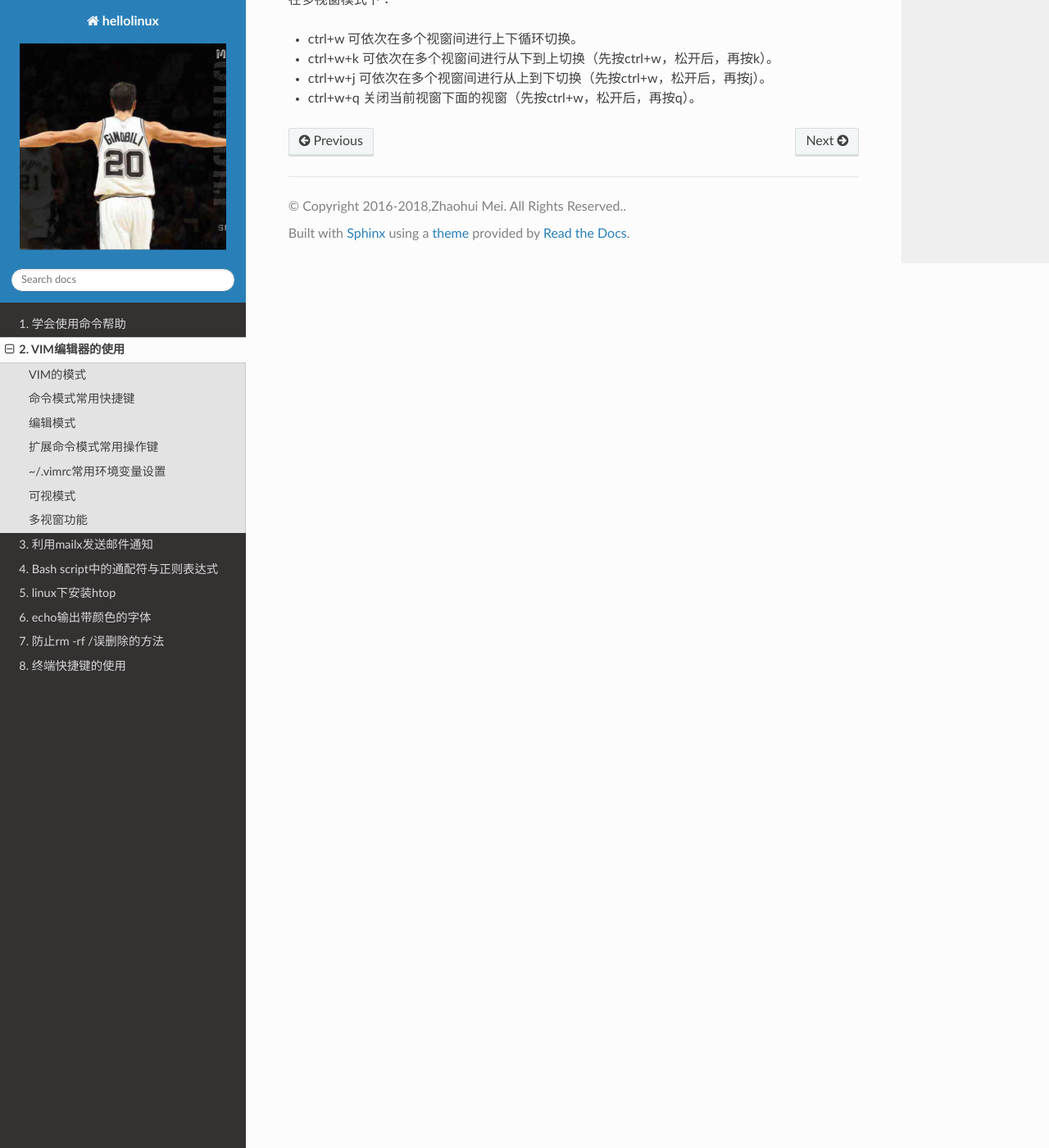
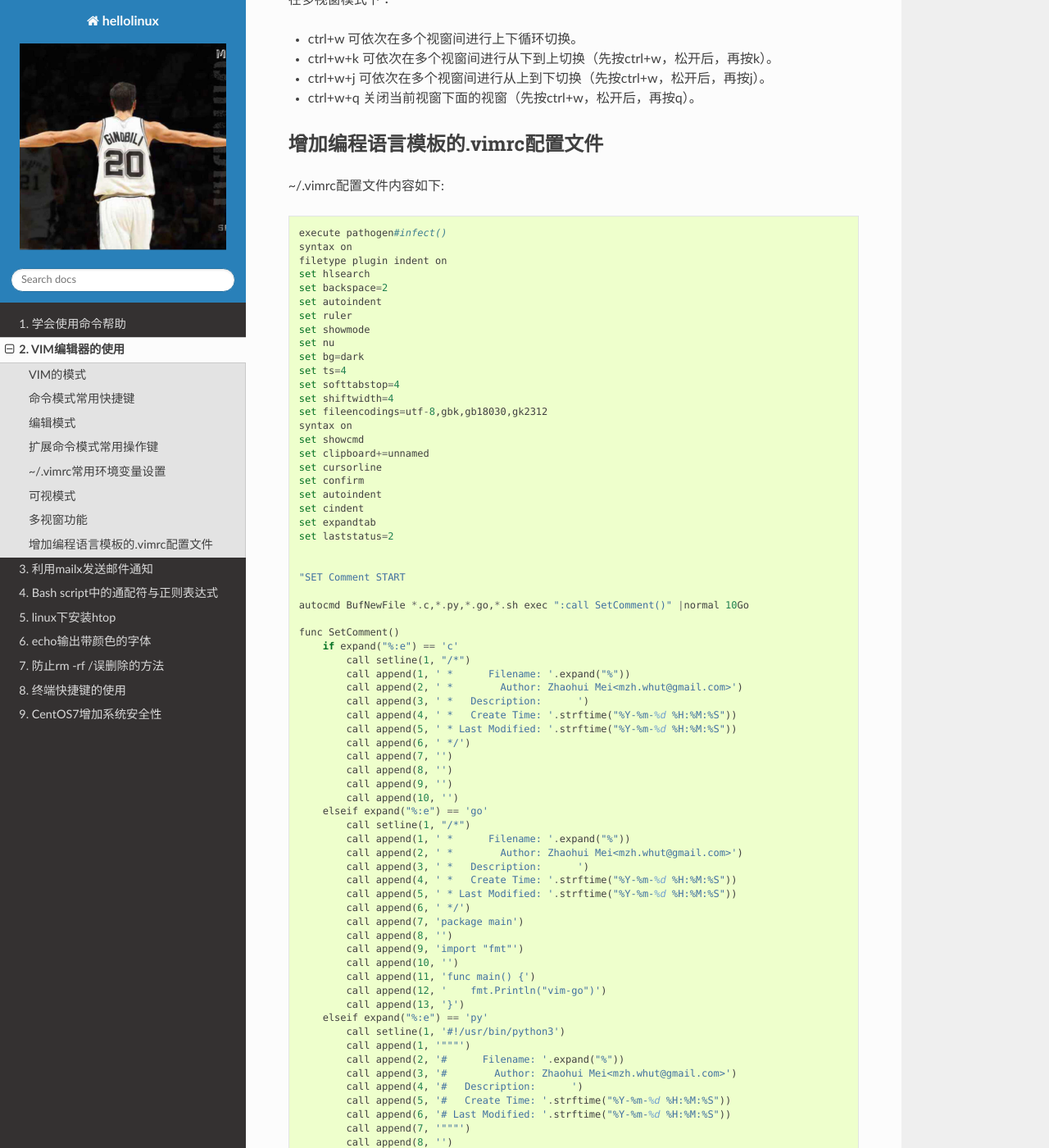
Before and after one commit to meizhaohui/hellolinux, a Sphinx documentation site: the page built from source/02_how_to_use_vim.rst, in a window 1280 px wide and 1400 px high, scrolled down 5378 px. Shown: the whole window at 82% size. Built offline with Sphinx 7.4.7 and the Read the Docs theme 2.0.0, drawn with Linux system fonts in a browser that asks for light colours; some of the changed text lies outside the part shown.

Commit message:
update vim templates and support the markdown file

```diff
--- a/source/02_how_to_use_vim.rst
+++ b/source/02_how_to_use_vim.rst
@@ -242,3 +242,135 @@ VIM的模式
 -  ctrl+w+k 可依次在多个视窗间进行从下到上切换（先按ctrl+w，松开后，再按k）。
 -  ctrl+w+j  可依次在多个视窗间进行从上到下切换（先按ctrl+w，松开后，再按j）。
 -  ctrl+w+q  关闭当前视窗下面的视窗（先按ctrl+w，松开后，再按q）。
+
+增加编程语言模板的.vimrc配置文件
+------------------------------------------
+
+~/.vimrc配置文件内容如下::
+
+    execute pathogen#infect()
+    syntax on
+    filetype plugin indent on
+    set hlsearch
+    set backspace=2
+    set autoindent
+    set ruler
+    set showmode
+    set nu
+    set bg=dark
+    set ts=4
+    set softtabstop=4
+    set shiftwidth=4
+    set fileencodings=utf-8,gbk,gb18030,gk2312
+    syntax on
+    set showcmd
+    set clipboard+=unnamed
+    set cursorline
+    set confirm
+    set autoindent
+    set cindent
+    set expandtab
+    set laststatus=2
+
+
+    "SET Comment START
+
+    autocmd BufNewFile *.c,*.py,*.go,*.sh exec ":call SetComment()" |normal 10Go
+
+    func SetComment()
+        if expand("%:e") == 'c'
+            call setline(1, "/*")
+            call append(1, ' *      Filename: '.expand("%"))
+            call append(2, ' *        Author: Zhaohui Mei<mzh.whut@gmail.com>')
+            call append(3, ' *   Description:      ')
+            call append(4, ' *   Create Time: '.strftime("%Y-%m-%d %H:%M:%S"))
+            call append(5, ' * Last Modified: '.strftime("%Y-%m-%d %H:%M:%S"))
+            call append(6, ' */')
+            call append(7, '')
+            call append(8, '')
+            call append(9, '')
+            call append(10, '')
+        elseif expand("%:e") == 'go'
+            call setline(1, "/*")
+            call append(1, ' *      Filename: '.expand("%"))
+            call append(2, ' *        Author: Zhaohui Mei<mzh.whut@gmail.com>')
+            call append(3, ' *   Description:      ')
+            call append(4, ' *   Create Time: '.strftime("%Y-%m-%d %H:%M:%S"))
+            call append(5, ' * Last Modified: '.strftime("%Y-%m-%d %H:%M:%S"))
+            call append(6, ' */')
+            call append(7, 'package main')
+            call append(8, '')
+            call append(9, 'import "fmt"')
+            call append(10, '')
+            call append(11, 'func main() {')
+            call append(12, '    fmt.Println("vim-go")')
+            call append(13, '}')
+        elseif expand("%:e") == 'py'
+            call setline(1, '#!/usr/bin/python3')
+            call append(1, '"""')
+            call append(2, '#      Filename: '.expand("%"))
+            call append(3, '#        Author: Zhaohui Mei<mzh.whut@gmail.com>')
+            call append(4, '#   Description:      ')
+            call append(5, '#   Create Time: '.strftime("%Y-%m-%d %H:%M:%S"))
+            call append(6, '# Last Modified: '.strftime("%Y-%m-%d %H:%M:%S"))
+            call append(7, '"""')
+            call append(8, '')
+            call append(9, '')
+            call append(10, '')
+        elseif expand("%:e") == 'sh'
+            call setline(1, '#!/bin/bash')
+            call append(1, '##################################################')
+            call append(2, '#      Filename: '.expand("%"))
+            call append(3, '#        Author: Zhaohui Mei<mzh.whut@gmail.com>')
+            call append(4, '#   Description:      ')
+            call append(5, '#   Create Time: '.strftime("%Y-%m-%d %H:%M:%S"))
+            call append(6, '# Last Modified: '.strftime("%Y-%m-%d %H:%M:%S"))
+            call append(7, '##################################################')
+            call append(8, '')
+            call append(9, '')
+            call append(10, '')
+        endif
+    endfunc
+    map <F2> :call SetComment()<CR>:10<CR>o
+
+    "SET Comment END
+
+    "SET Last Modified Time START
+
+    func DataInsert()
+        if expand("%:e") == 'c' || expand("%:e") == 'go'
+            call cursor(6, 1)
+            if search ('Last Modified') != 0
+                let line = line('.')
+                call setline(line, ' * Last Modified: '.strftime("%Y-%m-%d %H:%M:%S"))
+            endif
+        elseif expand("%:e") == 'py' || expand("%:e") == 'sh'
+            call cursor(7, 1)
+            if search ('Last Modified') != 0
+                let line = line('.')
+                call setline(line, '# Last Modified: '.strftime("%Y-%m-%d %H:%M:%S"))
+            endif
+        endif
+    endfunc
+    autocmd FileWritePre,BufWritePre *.c,*.py,*.go,*.sh ks|call DataInsert() |'s
+    "SET Last Modified Time END
+
+    "" refer:https://blog.csdn.net/qq844352155/article/details/50513072
+
+使用vim新建test.go后显示如下::
+
+    1 /*
+    2  *      Filename: test.go
+    3  *        Author: Zhaohui Mei<mzh.whut@gmail.com>
+    4  *   Description:
+    5  *   Create Time: 2019-11-24 23:52:56
+    6  * Last Modified: 2019-11-24 23:52:56
+    7  */
+    8 package main
+    9
+    10 import "fmt"
+    11
+    12
+    13 func main() {
+    14     fmt.Println("vim-go")
+    15 }
--- a/source/conf.py
+++ b/source/conf.py
@@ -15,6 +15,7 @@
 # import os
 # import sys
 import sphinx_rtd_theme
+from recommonmark.parser import CommonMarkParser
 # sys.path.insert(0, os.path.abspath('.'))
 
 
@@ -168,3 +169,8 @@ html_logo = './_static/images/logo.png'
 
 # do not show the rst link
 html_show_sourcelink = True
+
+# support Markdown file
+source_parsers = {
+    '.md': CommonMarkParser,
+}
--- a/source/index.rst
+++ b/source/index.rst
@@ -16,3 +16,4 @@ Linux学习笔记
     06_echo_color_font
     07_forbit_use_rm_to_delete_root_path
     08_hotkey_in_terminal
+    09_enhance_centos_secure
```
